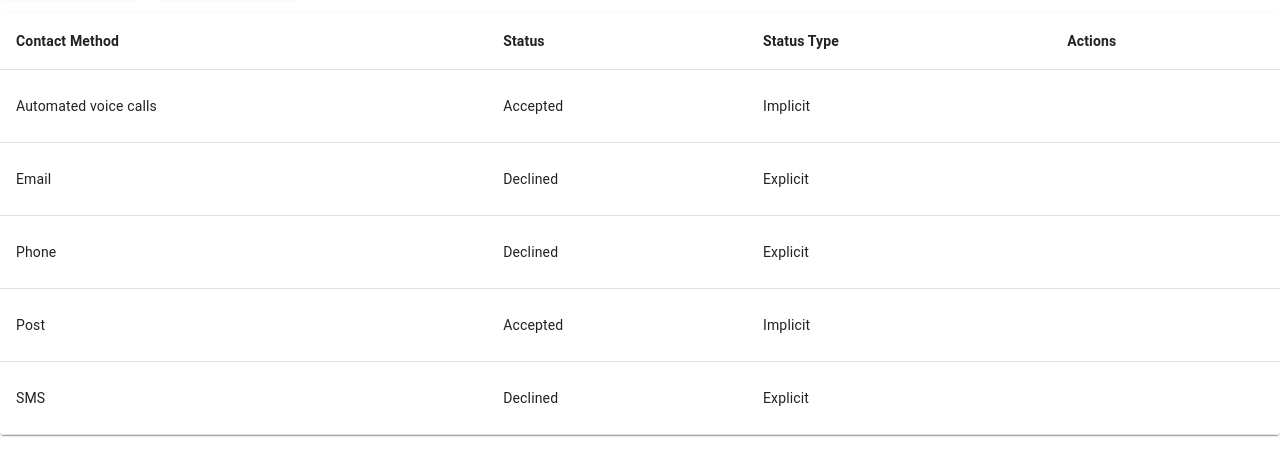
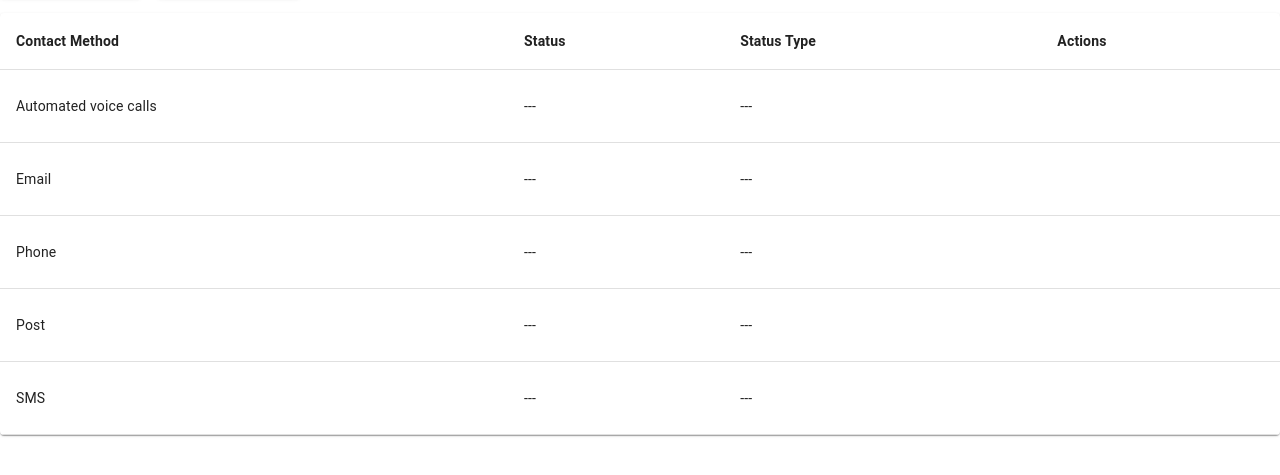
Before and after one commit to Chleo-Smith/Customer-Consent-Management-UIpractice, a React (Create React App) app: page / in a window 1280 px wide. Shown: the part 305-780 px from the top of the page. Built offline with nearby package versions, Linux system fonts and the light colour scheme; some icons are missing.

Commit message:
table information reflects database

```diff
--- a/src/components/Consents.js
+++ b/src/components/Consents.js
@@ -19,7 +19,12 @@ import CancelIcon from "@mui/icons-material/Cancel";
 import { useState, useEffect } from "react";
 import { consentData } from "../data/consentData";
 
-export function Consents({ customerData, customerConsents, customerId }) {
+export function Consents({
+  customerData,
+  customerConsents,
+  customerId,
+  error,
+}) {
   const [editingRowId, setEditingRowId] = useState(null);
   const [updatedConsents, setUpdatedConsents] = useState([]);
 
@@ -31,6 +36,19 @@ export function Consents({ customerData, customerConsents, customerId }) {
     POST: "Post",
     AUTOMATED_VOICE_CALLS: "Automated voice calls",
   };
+
+  const defaultContactMethods = [
+    {
+      id: 1,
+      contactMethod: "Automated voice calls",
+      status: "---",
+      statusType: "---",
+    },
+    { id: 2, contactMethod: "Email", status: "---", statusType: "---" },
+    { id: 3, contactMethod: "Phone", status: "---", statusType: "---" },
+    { id: 4, contactMethod: "Post", status: "---", statusType: "---" },
+    { id: 5, contactMethod: "SMS", status: "---", statusType: "---" },
+  ];
 
   const transformApiConsents = (apiConsents) => {
     if (!apiConsents || !apiConsents.data || !apiConsents.data.businessUnits) {
@@ -66,14 +84,16 @@ export function Consents({ customerData, customerConsents, customerId }) {
     if (customerConsents) {
       const apiConsents = transformApiConsents(customerConsents);
       setUpdatedConsents(apiConsents);
-    } else if (!customerData) {
+    } else if (error || !customerData) {
       // If no customer data, use default consents from consentData
-      setUpdatedConsents(consentData.data.consents);
-    } else {
+      setUpdatedConsents(defaultContactMethods);
+    } else if (customerData && !customerConsents) {
       // Customer found but no consents yet (loading)
       setUpdatedConsents([]);
+    } else {
+      setUpdatedConsents(defaultContactMethods);
     }
-  }, [customerConsents, customerData]);
+  }, [customerConsents, customerData, error, customerId]);
 
   const handleEdit = (id) => {
     setEditingRowId(id);
--- a/src/pages/Dashboard.js
+++ b/src/pages/Dashboard.js
@@ -330,6 +330,7 @@ export function Dashboard() {
         customerData={customerData}
         customerConsents={customerConsents}
         customerId={idNumber}
+        error={error}
       />
     </>
   );
```
